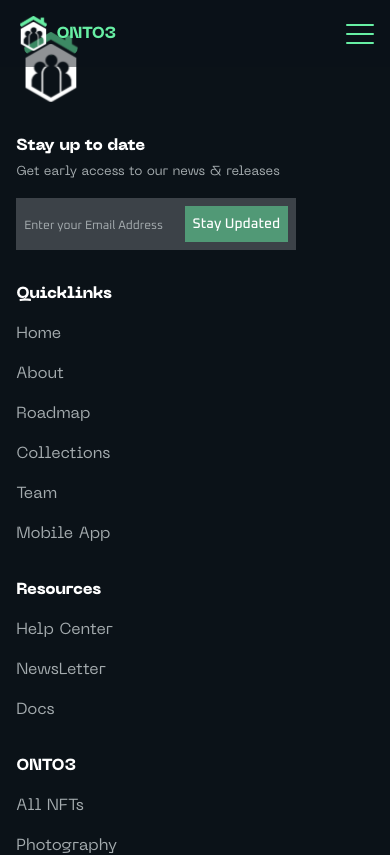
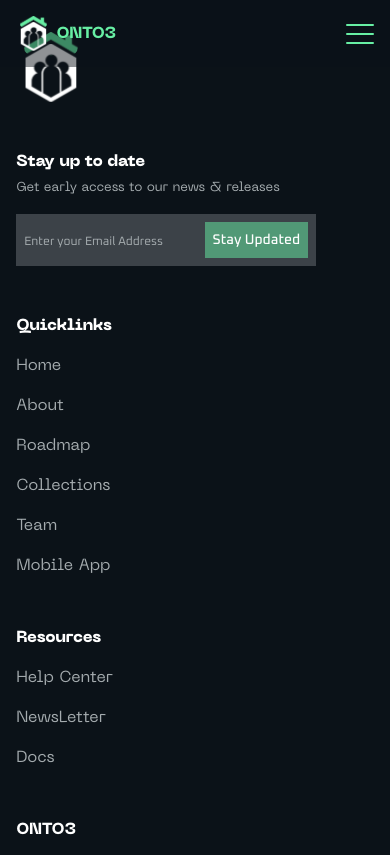
Before and after one commit to Theo-flux/onto3, a React (Vite) app: page / in a window 390 px wide. Shown: the top 855 px of the page. Built offline with nearby package versions, Linux system fonts and the light colour scheme.

Commit message:
newsletter width f-x

```diff
--- a/src/components/Newsletter.jsx
+++ b/src/components/Newsletter.jsx
@@ -3,7 +3,7 @@
 
 function Newsletter({className}) {
   return (
-    <div className={`${className} w-full max-w-[280px] md:max-w-[280px] lg:max-w-[340px]`}>
+    <div className={`${className} w-full max-w-[300px] md:max-w-[280px] lg:max-w-[340px]`}>
         <div className="font-neue mb-4">
             <h4 className="font-bold text-white mb-1 ">Stay up to date</h4>
             <p className="text-[13px] text-gray">Get early access to our news & releases</p>
--- a/src/components/footer/Footer.jsx
+++ b/src/components/footer/Footer.jsx
@@ -108,14 +108,14 @@
         <Div>
             <div>
                 <div className="mb-8 md:mb-16 flex flex-col md:flex-row justify-between items-start">
-                    <figure className="mb-8 md:m-0">
+                    <figure className="mb-12 md:m-0">
                         <img src={onto3Logo} className="w-[70px] h-[70px]" alt="onto3-logo"/>
                     </figure>
 
                     {
                         onto3.map((el, index) => {
                             return(
-                                <div key={index} className="font-neue mb-8 md:m-0 order-2 md:order-1">
+                                <div key={index} className={`font-neue ${index == el.length - 1 ? "mb-0" : "mb-12"} md:m-0 order-2 md:order-1`}>
                                     <h4 className="text-white font-bold mb-4 ">{el.category}</h4>
 
                                     <div className="flex flex-col">
@@ -132,7 +132,7 @@
                         })
                     }
 
-                    <Newsletter className="order-1 mb-8 md:m-0 md:order-2"/>
+                    <Newsletter className="order-1 mb-12 md:m-0 md:order-2"/>
                 </div>
 
                 <div className="flex flex-col md:flex-row justify-between md:items-center">
```
